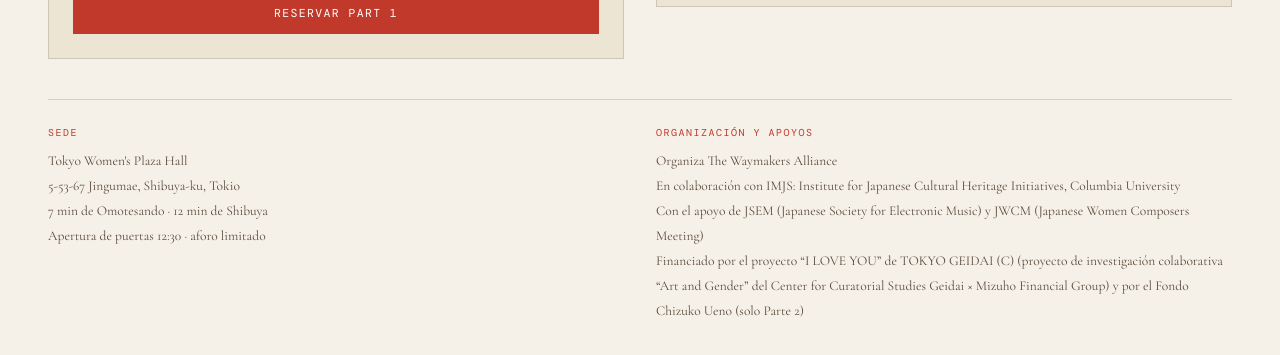
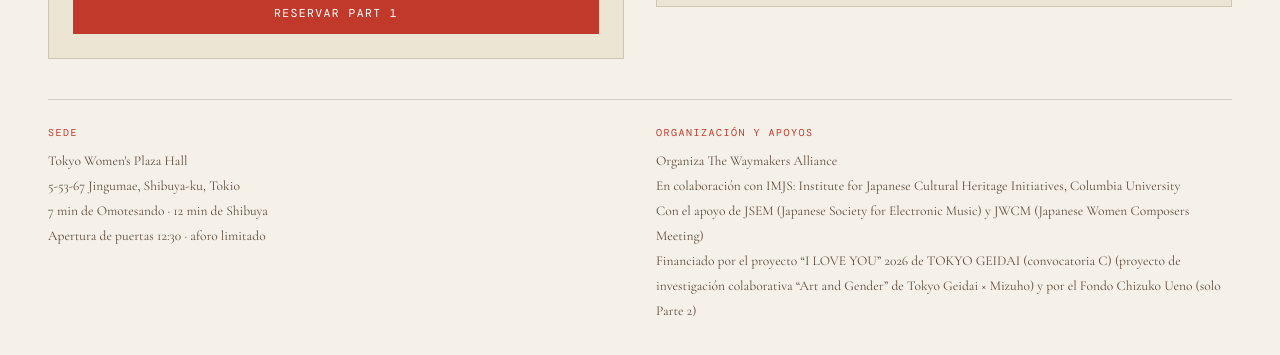
Before and after one commit to Luckytaku418/michiko-toyama, a plain HTML site: page es.html in a window 1280 px wide. Shown: the part 10660-11015 px from the top of the page. Drawn offline with nearby package versions, Linux system fonts and the light colour scheme; a web font is replaced by a local one.

Commit message:
Align EN/FR/ES Geidai grant credit with corrected Japanese wording
Project 2026 (Open Call C), Tokyo Geidai × Mizuho, matching the
official correction applied to the Japanese credit.

Co-Authored-By: Claude Fable 5 <noreply@anthropic.com>
Claude-Session: https://claude.ai/code/session_01QgGzzfWFjxW1aNNrnxmDEX

```diff
--- a/es.html
+++ b/es.html
@@ -725,7 +725,7 @@ const EXTRA={
   evFutureT:"International Residency Program — Exploring a Potential Partnership with New York University (NYU)",
   evFutureB:"Offering emerging women composers an international platform to develop their work and connect across borders. Details to be announced.",
   evVenue:"<b>Venue</b>Tokyo Women's Plaza Hall<br>5-53-67 Jingumae, Shibuya-ku, Tokyo<br>7 min. from Omotesando Station · 12 min. from Shibuya Station<br>Doors open 12:30 · seating is limited",
-  evOrg:"<b>Organizer &amp; Support</b>Organized by The Waymakers Alliance<br>In partnership with IMJS: Institute for Japanese Cultural Heritage Initiatives, Columbia University<br>Supported by JSEM (Japanese Society for Electronic Music) and JWCM (Japanese Women Composers Meeting)<br>Funded by TOKYO GEIDAI “I LOVE YOU” project (C) (The collaborative research project “Art and Gender” by Center for Curatorial Studies Geidai×Mizuho Financial Group) and the Chizuko Ueno Fund (Part 2 only)",
+  evOrg:"<b>Organizer &amp; Support</b>Organized by The Waymakers Alliance<br>In partnership with IMJS: Institute for Japanese Cultural Heritage Initiatives, Columbia University<br>Supported by JSEM (Japanese Society for Electronic Music) and JWCM (Japanese Women Composers Meeting)<br>Funded by TOKYO GEIDAI “I LOVE YOU” Project 2026 (Open Call C) (the “Art and Gender” collaborative research project by Tokyo Geidai × Mizuho) and the Chizuko Ueno Fund (Part 2 only)",
   refsTitle:"References",refsNoteH:"A Note on Ongoing Research",refsNoteB:"Research on Michiko Toyama is ongoing. Information may be updated as new primary sources and archival materials come to light.",footerTerms:"Terms of Use",footerUpdated:"Last updated: November 24, 2026",
 
   contactTitle:"Contact",contactLine:"For inquiries about Michiko Toyama, the archive, or The Waymakers Alliance:"},
@@ -743,7 +743,7 @@ const EXTRA={
   evFutureT:"Programme de résidence internationale — un partenariat potentiel avec l'Université de New York (NYU) à l'étude",
   evFutureB:"Un programme offrant aux compositrices émergentes une plateforme internationale pour développer leur travail et se connecter au-delà des frontières. Détails à venir.",
   evVenue:"<b>Lieu</b>Tokyo Women's Plaza Hall<br>5-53-67 Jingumae, Shibuya-ku, Tokyo<br>7 min d'Omotesando · 12 min de Shibuya<br>Ouverture des portes 12h30 · places limitées",
-  evOrg:"<b>Organisation &amp; soutiens</b>Organisé par The Waymakers Alliance<br>En partenariat avec l'IMJS : Institute for Japanese Cultural Heritage Initiatives, Columbia University<br>Avec le soutien de la JSEM (Japanese Society for Electronic Music) et du JWCM (Japanese Women Composers Meeting)<br>Financé par le projet « I LOVE YOU » de TOKYO GEIDAI (C) (projet de recherche collaborative « Art and Gender » du Center for Curatorial Studies Geidai × Mizuho Financial Group) et par le Fonds Chizuko Ueno (2e partie uniquement)",
+  evOrg:"<b>Organisation &amp; soutiens</b>Organisé par The Waymakers Alliance<br>En partenariat avec l'IMJS : Institute for Japanese Cultural Heritage Initiatives, Columbia University<br>Avec le soutien de la JSEM (Japanese Society for Electronic Music) et du JWCM (Japanese Women Composers Meeting)<br>Financé par le projet « I LOVE YOU » 2026 de TOKYO GEIDAI (appel à projets C) (projet de recherche collaborative « Art and Gender » mené par Tokyo Geidai × Mizuho) et par le Fonds Chizuko Ueno (2e partie uniquement)",
   refsTitle:"Références",refsNoteH:"Note sur une recherche en cours",refsNoteB:"Les recherches sur Michiko Toyama se poursuivent. Les informations pourront être mises à jour à mesure que de nouvelles sources primaires et archives seront découvertes.",footerTerms:"Conditions d'utilisation",footerUpdated:"Dernière mise à jour : 24 novembre 2026",
 
   contactTitle:"Contact",contactLine:"Pour toute question sur Michiko Toyama, les archives ou The Waymakers Alliance :"},
@@ -760,7 +760,7 @@ const EXTRA={
   evFutureT:"Programa internacional de residencia — explorando una posible colaboración con la Universidad de Nueva York (NYU)",
   evFutureB:"Un programa que ofrecería a las compositoras emergentes una plataforma internacional para desarrollar su trabajo y conectarse más allá de las fronteras. Detalles por anunciar.",
   evVenue:"<b>Sede</b>Tokyo Women's Plaza Hall<br>5-53-67 Jingumae, Shibuya-ku, Tokio<br>7 min de Omotesando · 12 min de Shibuya<br>Apertura de puertas 12:30 · aforo limitado",
-  evOrg:"<b>Organización y apoyos</b>Organiza The Waymakers Alliance<br>En colaboración con IMJS: Institute for Japanese Cultural Heritage Initiatives, Columbia University<br>Con el apoyo de JSEM (Japanese Society for Electronic Music) y JWCM (Japanese Women Composers Meeting)<br>Financiado por el proyecto “I LOVE YOU” de TOKYO GEIDAI (C) (proyecto de investigación colaborativa “Art and Gender” del Center for Curatorial Studies Geidai × Mizuho Financial Group) y por el Fondo Chizuko Ueno (solo Parte 2)",
+  evOrg:"<b>Organización y apoyos</b>Organiza The Waymakers Alliance<br>En colaboración con IMJS: Institute for Japanese Cultural Heritage Initiatives, Columbia University<br>Con el apoyo de JSEM (Japanese Society for Electronic Music) y JWCM (Japanese Women Composers Meeting)<br>Financiado por el proyecto “I LOVE YOU” 2026 de TOKYO GEIDAI (convocatoria C) (proyecto de investigación colaborativa “Art and Gender” de Tokyo Geidai × Mizuho) y por el Fondo Chizuko Ueno (solo Parte 2)",
   refsTitle:"Referencias",refsNoteH:"Nota sobre una investigación en curso",refsNoteB:"La investigación sobre Michiko Toyama continúa. La información podrá actualizarse a medida que aparezcan nuevas fuentes primarias y materiales de archivo.",footerTerms:"Términos de uso",footerUpdated:"Última actualización: 24 de noviembre de 2026",
 
   contactTitle:"Contacto",contactLine:"Para consultas sobre Michiko Toyama, el archivo o The Waymakers Alliance:"}
```
Also changed, not shown: fr.html (+3 -3 lines), index.html (+3 -3 lines), ja.html (+3 -3 lines).
